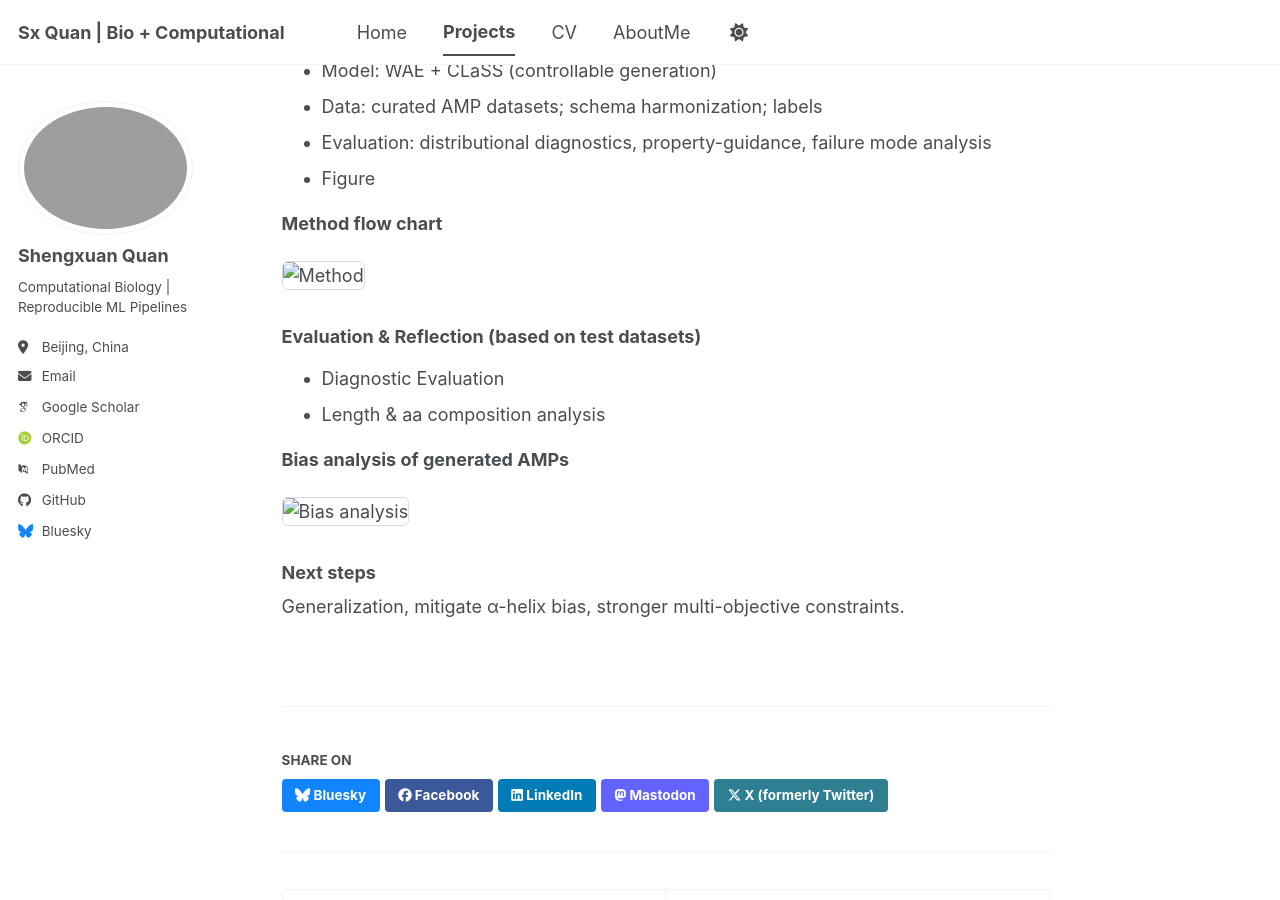
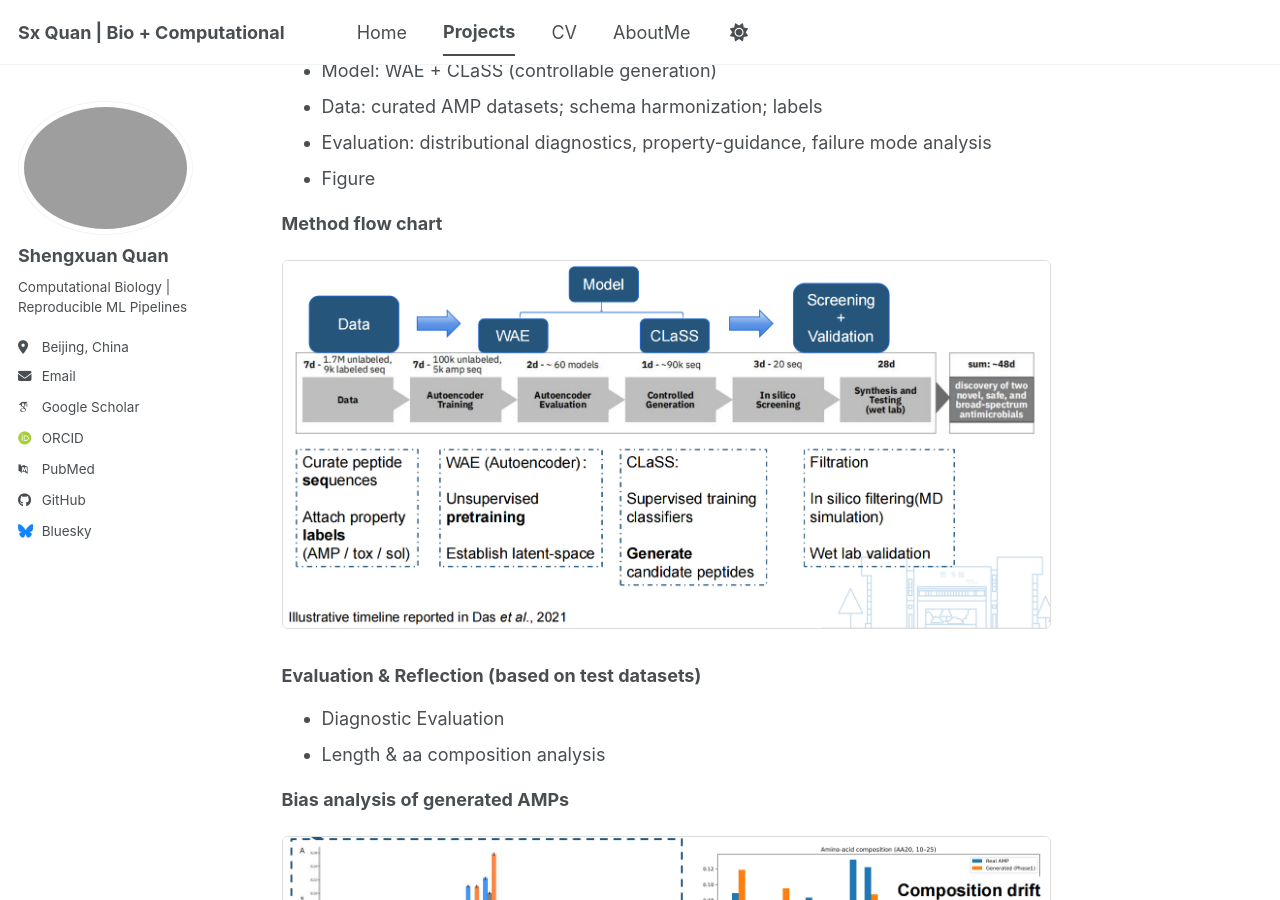
Before and after one commit to ShengxuanQUAN/ShengxuanQUAN.github.io, a Jekyll site: the page built from _portfolio/amp_generative.md, in a window 1280 px wide and 900 px high, scrolled down 338 px. Built offline with Jekyll 4.4.1, drawn with Linux system fonts in a browser that asks for light colours; some web fonts are replaced; a script bundle is joined from its source files by our own code; library files that are not in the unit come from our copies.

Commit message:
Update image paths in amp_generative.md

```diff
--- a/_portfolio/amp_generative.md
+++ b/_portfolio/amp_generative.md
@@ -14,13 +14,13 @@ excerpt: "WAE + CLaSS pipeline for controllable novel AMP generation; improved r
 - Evaluation: distributional diagnostics, property-guidance, failure mode analysis
 - Figure
 <p><strong>Method flow chart</strong></p>
-<img src="flowchart.png" alt="Method" style="max-width: 100%; height: auto; border: 1px solid #ddd; border-radius: 6px;">
+<img src="/images/flowchart.png" alt="Method" style="max-width: 100%; height: auto; border: 1px solid #ddd; border-radius: 6px;">
 
 ### Evaluation & Reflection (based on test datasets)
 - Diagnostic Evaluation
 - Length & aa composition analysis
 <p><strong>Bias analysis of generated AMPs</strong></p>
-<img src="bias.png" alt="Bias analysis" style="max-width: 100%; height: auto; border: 1px solid #ddd; border-radius: 6px;">
+<img src="/images/bias.png" alt="Bias analysis" style="max-width: 100%; height: auto; border: 1px solid #ddd; border-radius: 6px;">
 
 ### Next steps
 Generalization, mitigate α-helix bias, stronger multi-objective constraints.
```
